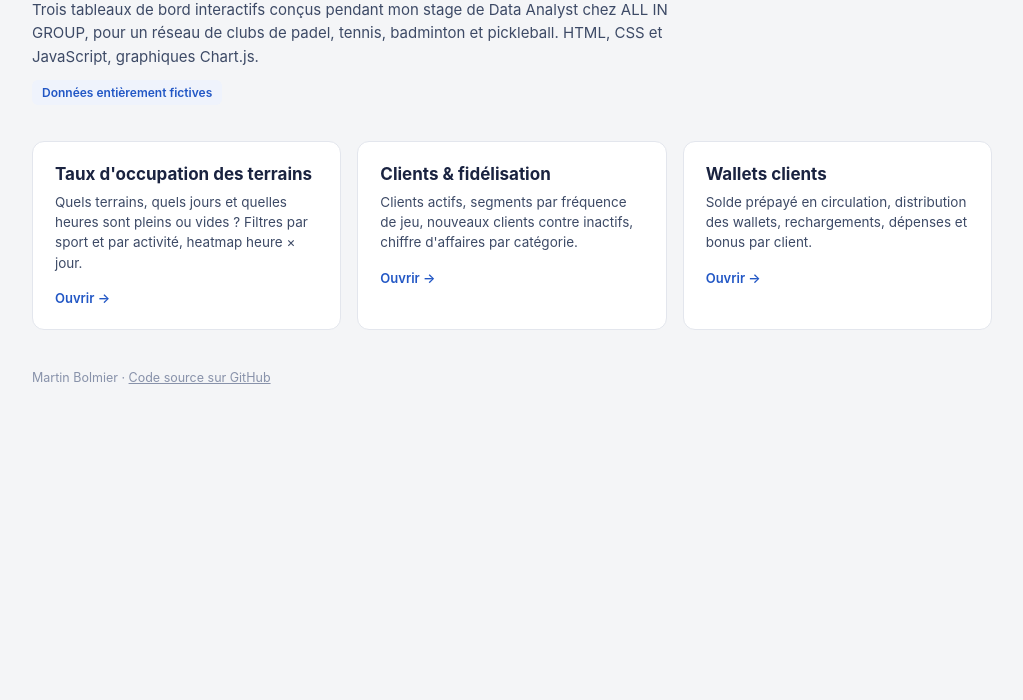
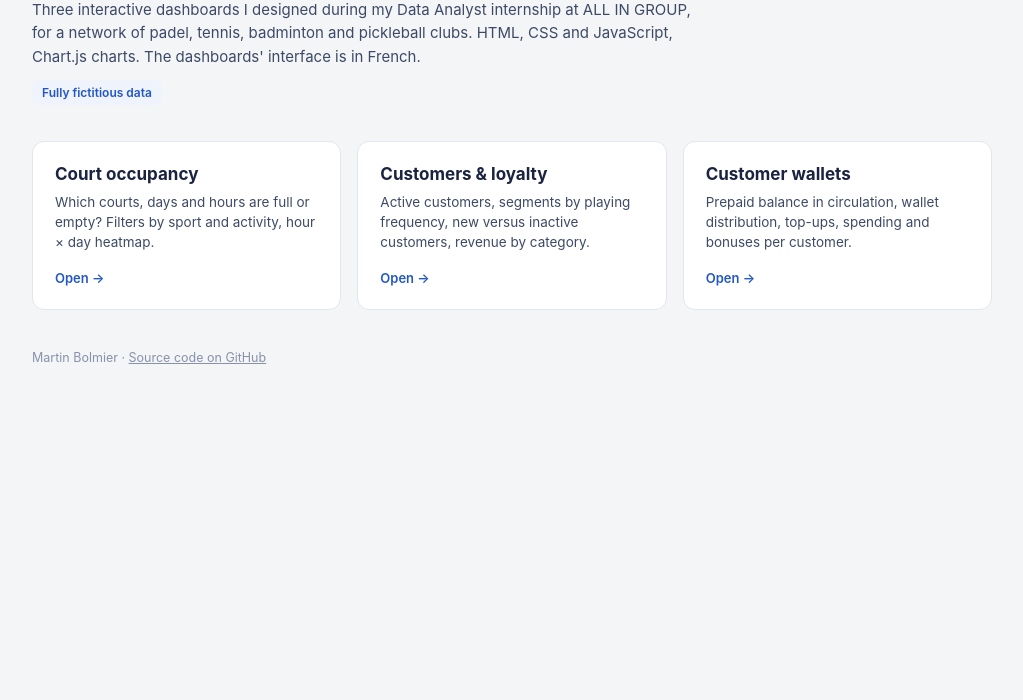
Before and after one commit to mbolmier/Dashboard, a plain HTML site: page index.html in a window 1280 px wide. Shown: the part 100-800 px from the top of the page, without its empty margins (128-1151 px from the left). Drawn offline with Linux system fonts and the light colour scheme.

Commit message:
Translate README and landing page to English

```diff
--- a/index.html
+++ b/index.html
@@ -1,9 +1,9 @@
 <!DOCTYPE html>
-<html lang="fr">
+<html lang="en">
 <head>
   <meta charset="UTF-8">
   <meta name="viewport" content="width=device-width, initial-scale=1.0">
-  <title>Dashboards de pilotage — clubs de sports de raquette</title>
+  <title>Management dashboards for racket-sport clubs</title>
   <style>
     :root {
       --bg:#f4f5f7; --surface:#ffffff; --border:#e3e6ed;
@@ -28,29 +28,29 @@
 </head>
 <body>
   <main>
-    <h1>Dashboards de pilotage</h1>
-    <p class="lead">Trois tableaux de bord interactifs conçus pendant mon stage de Data Analyst chez ALL IN GROUP, pour un réseau de clubs de padel, tennis, badminton et pickleball. HTML, CSS et JavaScript, graphiques Chart.js.</p>
-    <p class="note">Données entièrement fictives</p>
+    <h1>Management dashboards</h1>
+    <p class="lead">Three interactive dashboards I designed during my Data Analyst internship at ALL IN GROUP, for a network of padel, tennis, badminton and pickleball clubs. HTML, CSS and JavaScript, Chart.js charts. The dashboards' interface is in French.</p>
+    <p class="note">Fully fictitious data</p>
 
     <div class="grid">
       <a class="card" href="Taux%20d'occupation%20des%20terrains.html">
-        <h2>Taux d'occupation des terrains</h2>
-        <p>Quels terrains, quels jours et quelles heures sont pleins ou vides ? Filtres par sport et par activité, heatmap heure × jour.</p>
-        <span>Ouvrir →</span>
+        <h2>Court occupancy</h2>
+        <p>Which courts, days and hours are full or empty? Filters by sport and activity, hour × day heatmap.</p>
+        <span>Open →</span>
       </a>
       <a class="card" href="client.html">
-        <h2>Clients &amp; fidélisation</h2>
-        <p>Clients actifs, segments par fréquence de jeu, nouveaux clients contre inactifs, chiffre d'affaires par catégorie.</p>
-        <span>Ouvrir →</span>
+        <h2>Customers &amp; loyalty</h2>
+        <p>Active customers, segments by playing frequency, new versus inactive customers, revenue by category.</p>
+        <span>Open →</span>
       </a>
       <a class="card" href="wallets.html">
-        <h2>Wallets clients</h2>
-        <p>Solde prépayé en circulation, distribution des wallets, rechargements, dépenses et bonus par client.</p>
-        <span>Ouvrir →</span>
+        <h2>Customer wallets</h2>
+        <p>Prepaid balance in circulation, wallet distribution, top-ups, spending and bonuses per customer.</p>
+        <span>Open →</span>
       </a>
     </div>
 
-    <footer>Martin Bolmier · <a href="https://github.com/mbolmier/Dashboard">Code source sur GitHub</a></footer>
+    <footer>Martin Bolmier · <a href="https://github.com/mbolmier/Dashboard">Source code on GitHub</a></footer>
   </main>
 </body>
 </html>
```
Also changed, not shown: 1 other file.
